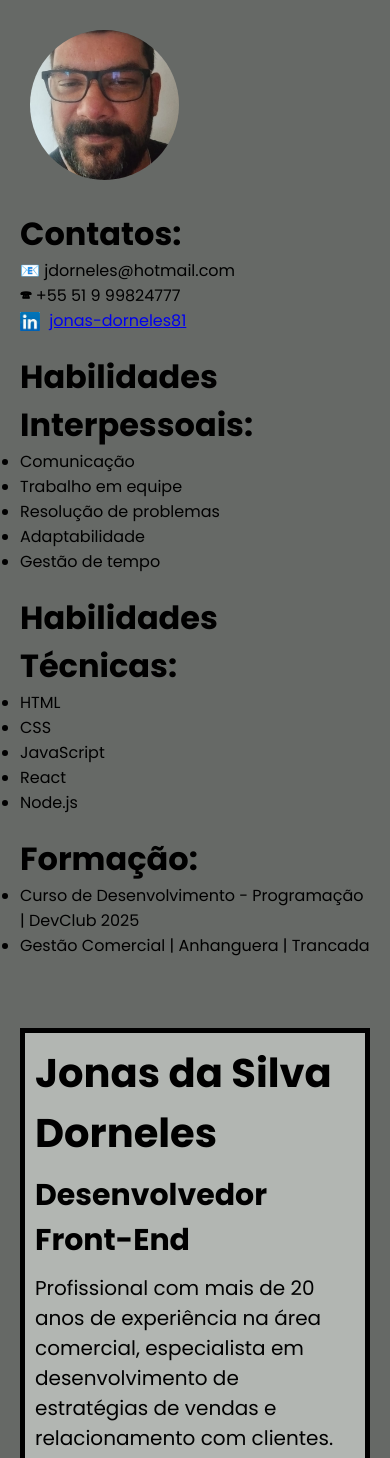
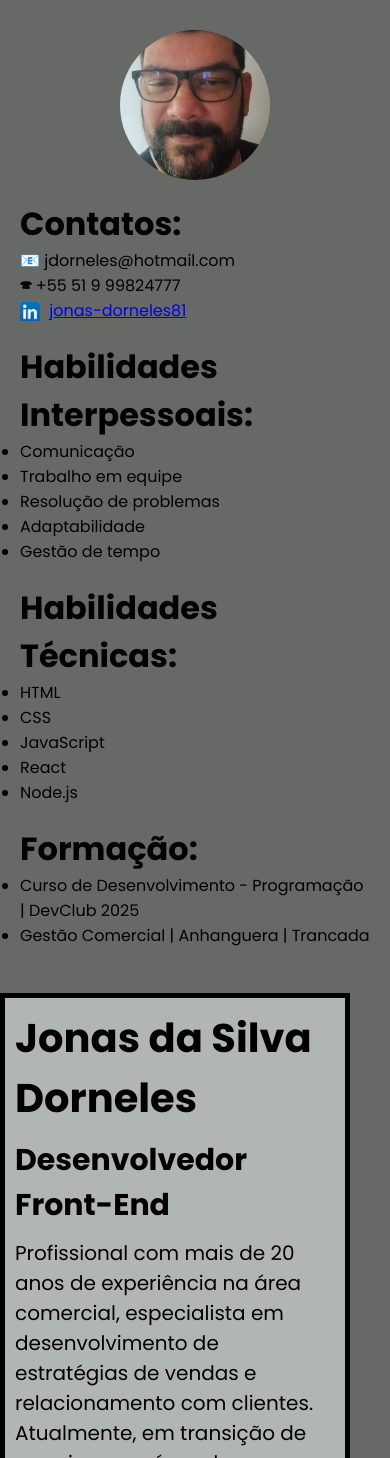
Before and after one commit to Jonas-Dev77/CV-DIGITAL, a plain HTML site: page index.html in a window 390 px wide. Shown: the top 1458 px of the page. Drawn offline with Linux system fonts and the light colour scheme.

Commit message:
alteração @midia

```diff
--- a/styles.css
+++ b/styles.css
@@ -93,53 +93,31 @@ body {
 @media (max-width: 768px) {
   .container {
     flex-direction: column;
+
   }
 
   .left-column,
   .right-column {
     width: 100%;
+    position: relative;
+    top: 10px;
   }
 
   .profile-photo {
     width: 150px;
     height: 150px;
+    margin: auto;
   }
 
-  .information,
-  .professional-experience {
-    width: 100%;
-  }
-}
-@media (max-width: 768px) {
-  .container {
-    flex-direction: column;
-  }
-
-
-  .right-column {
-    width: 100%;
-    left: 10px;
-    position: relative;
-
-
-  }
-
-  .profile-photo {
-    width: 149px;
-    height: 150px;
-  }
+    .information {
+       width: 100%;
+       box-sizing: border-box;
+       top: 15px;
+    }
 
   .professional-experience {
     width: 100%;
     box-sizing: border-box;
-    margin-top: 270px;
-
-
-
+    top: 870px;
   }
-    .information {
-        width: 100%;
-        box-sizing: border-box;
-    }
-
 }
```
